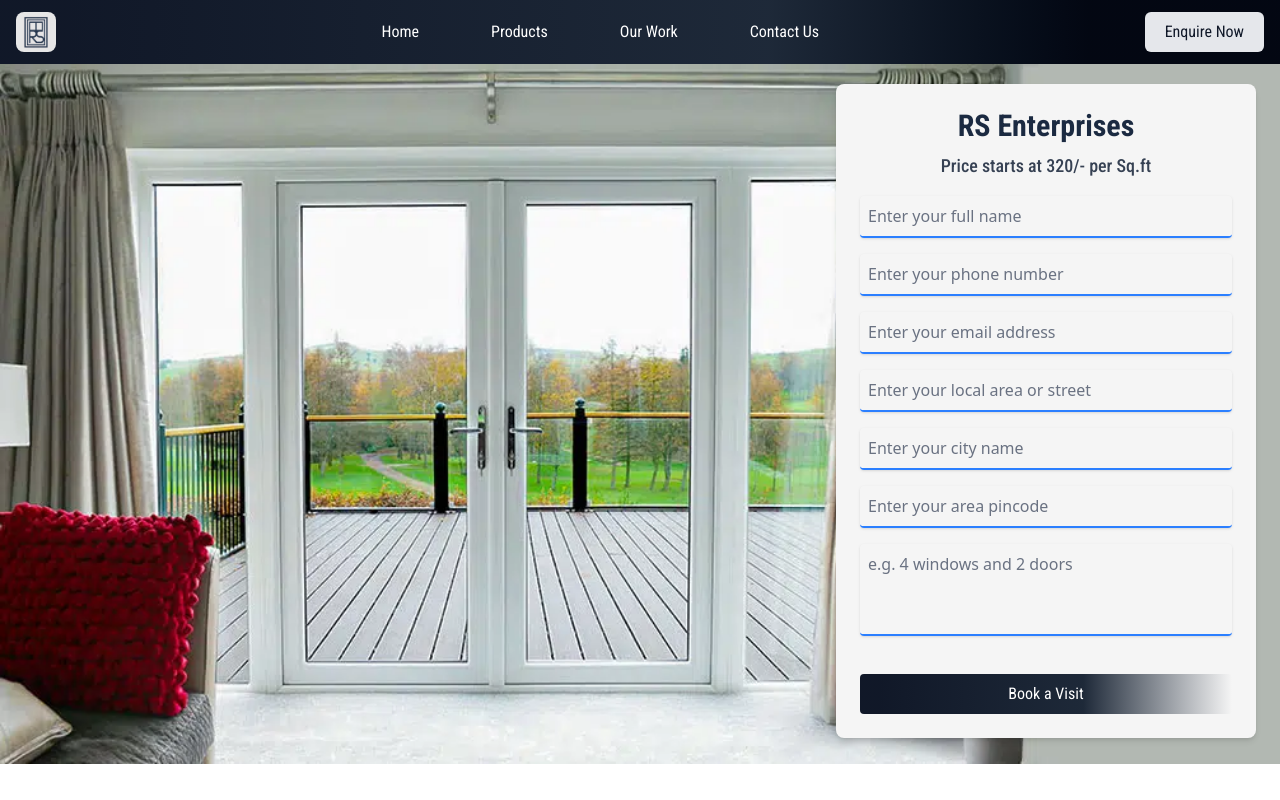
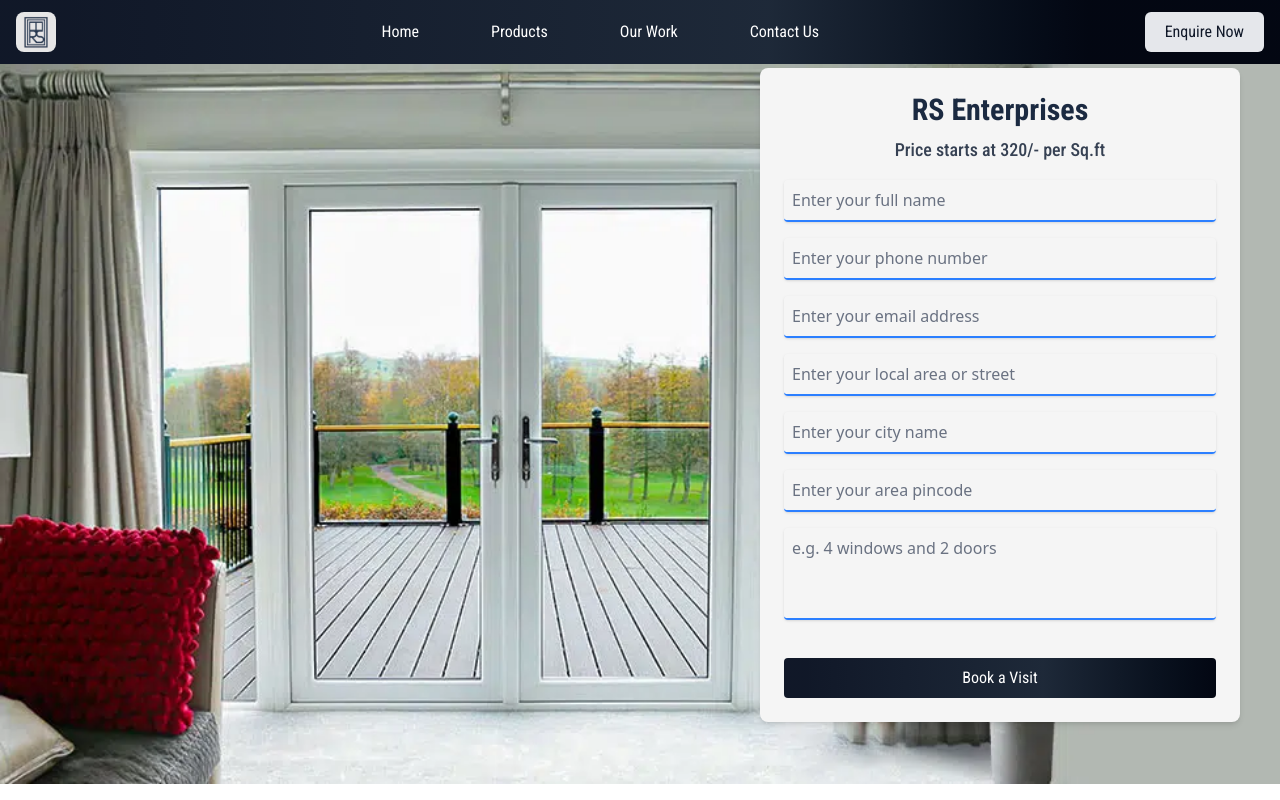
Before and after one commit to Team-Immature/upvc, a React (Vite) app in the folder frontend/: page / in a window 1280 px wide. Shown: the top 800 px of the page. Built offline with nearby package versions, Linux system fonts and the light colour scheme.

Commit message:
fixed the form and few bugs

```diff
--- a/frontend/src/Contact.jsx
+++ b/frontend/src/Contact.jsx
@@ -4,17 +4,16 @@
 import AddressDetailsLayout from "./components/AddressDetailsLayout";
 import Banner from "./components/Banner";
 import EnquiryForm from "./components/EnquiryForm";
-import ban from '../src/assets/banner.webp';
-const Contact = () =>{
-    return(
-        <div>
-            <NavBar />
-            <Banner banner={ban}/>
-            <EnquiryForm />
-            <AddressDetailsLayout />
-            <Footer />
-        </div>
-    )
-}
+import ban from "../src/assets/banner.webp";
+const Contact = () => {
+  return (
+    <div>
+      <NavBar />
+      <Banner banner={ban} />
+      <AddressDetailsLayout />
+      <Footer />
+    </div>
+  );
+};
 
 export default Contact;
--- a/frontend/src/Home.jsx
+++ b/frontend/src/Home.jsx
@@ -1,4 +1,3 @@
-
 import Test from "./components/Test";
 import NavBar from "./components/NavBar/NavBar";
 import ProductSection from "./components/Carousel/ProductSection";
@@ -6,20 +5,14 @@
 import Banner from "./components/Banner";
 import Footer from "./components/Footer/Footer";
 import EnquiryForm from "./components/EnquiryForm";
-import ban from '../src/assets/banner.webp';
-
-
+import ban from "../src/assets/banner.webp";
 
 function Home() {
-
   return (
     <>
       <div className='app'>
         <NavBar />
-        <div className="relative">
-          <Banner banner={ban} />
-          <EnquiryForm />
-        </div>
+        <Banner banner={ban} />
         <div className=' w-full md:h-[100px] h-[50px]'> </div>
         <ProductSection />
         <Footer />
--- a/frontend/src/components/Banner.jsx
+++ b/frontend/src/components/Banner.jsx
@@ -1,15 +1,15 @@
 import React from "react";
-
+import EnquiryForm from "./EnquiryForm";
 
 const Banner = (props) => {
   return (
     <div className=''>
-      <div className='relative w-full aspect-[16/9] max-h-[700px] overflow-hidden bg-[#b2b8b2] mb-20'>
+      <div className='relative w-full aspect-[16/9] max-h-[750px]  bg-[#b2b8b2] mb-20'>
         <img
           src={props.banner}
           className='absolute inset-0 w-full h-full object-cover object-left'
         />
-
+        <EnquiryForm tcss='absolute top-1  right-10 z-20' />
       </div>
     </div>
   );
--- a/frontend/src/components/EnquiryForm.jsx
+++ b/frontend/src/components/EnquiryForm.jsx
@@ -1,104 +1,122 @@
 // Make sure to run: npm install @formspree/react
-import React from 'react';
-import { useForm, ValidationError } from '@formspree/react';
+import React from "react";
+import { useForm, ValidationError } from "@formspree/react";
 
-const EnquiryForm = () => {
+const EnquiryForm = (props) => {
   const [state, handleSubmit] = useForm("mldnbgeb");
 
   if (state.succeeded) {
     return (
-      <div className="bg-green-100 text-green-800 p-6 rounded-lg max-w-md mx-auto mt-10 text-center">
-        <h2 className="text-2xl font-bold mb-2">Thank you!</h2>
-        <p>Your enquiry was submitted successfully. We will contact you soon.</p>
+      <div
+        className={`bg-white text-black p-6 rounded-lg max-w-md mx-auto mt-10 text-center ${props.tcss}`}
+      >
+        <h2 className='text-2xl font-bold mb-2'>Thank you!</h2>
+        <p>
+          Your enquiry was submitted successfully. We will contact you soon.
+        </p>
       </div>
     );
   }
 
   return (
-    <div className="block relative md:absolute md:top-0 md:right-6 z-10 bg-[whitesmoke] p-6 rounded-lg shadow-md w-[420px] mx-auto mt-5">
-      <h1 className="text-center text-3xl font-bold text-[#1b2a41] mb-2">RS Enterprises</h1>
-      <h3 className="text-center text-lg font-medium text-gray-700 mb-4">Price starts at 320/- per Sq.ft</h3>
-      <form onSubmit={handleSubmit} className="flex flex-col gap-4">
+    <div
+      className={`hidden lg:flex flex-col  relative md:absolute  z-10 ${props.tcss} bg-[whitesmoke] p-6 rounded-lg shadow-md w-[480px] h-[auto] mx-auto `}
+    >
+      <h1 className='text-center text-3xl font-bold text-[#1b2a41] mb-2'>
+        RS Enterprises
+      </h1>
+      <h3 className='text-center text-lg font-medium text-gray-700 mb-4'>
+        Price starts at 320/- per Sq.ft
+      </h3>
+      <form onSubmit={handleSubmit} className='flex flex-col gap-4'>
         <div>
           <input
-            id="name"
-            type="text"
-            name="name"
-            placeholder="Enter your full name"
+            id='name'
+            type='text'
+            name='name'
+            placeholder='Enter your full name'
             required
-            className="bg-transparent outline-none border-0 border-b-2 border-blue-500 rounded-sm px-2 py-2 placeholder-gray-500 w-full shadow-sm"
+            className='bg-transparent outline-none border-0 border-b-2 border-blue-500 rounded-sm px-2 py-2 placeholder-gray-500 w-full shadow-sm'
           />
-          <ValidationError prefix="Name" field="name" errors={state.errors} />
+          <ValidationError prefix='Name' field='name' errors={state.errors} />
         </div>
         <div>
           <input
-            id="phone"
-            type="text"
-            name="phone"
-            placeholder="Enter your phone number"
+            id='phone'
+            type='text'
+            name='phone'
+            placeholder='Enter your phone number'
             required
-            className="bg-transparent outline-none border-0 border-b-2 border-blue-500 rounded-sm px-2 py-2 placeholder-gray-500 w-full shadow-sm"
+            className='bg-transparent outline-none border-0 border-b-2 border-blue-500 rounded-sm px-2 py-2 placeholder-gray-500 w-full shadow-sm'
           />
-          <ValidationError prefix="Phone" field="phone" errors={state.errors} />
+          <ValidationError prefix='Phone' field='phone' errors={state.errors} />
         </div>
         <div>
           <input
-            id="email"
-            type="email"
-            name="email"
-            placeholder="Enter your email address"
+            id='email'
+            type='email'
+            name='email'
+            placeholder='Enter your email address'
             required
-            className="bg-transparent outline-none border-0 border-b-2 border-blue-500 rounded-sm px-2 py-2 placeholder-gray-500 w-full shadow-sm"
+            className='bg-transparent outline-none border-0 border-b-2 border-blue-500 rounded-sm px-2 py-2 placeholder-gray-500 w-full shadow-sm'
           />
-          <ValidationError prefix="Email" field="email" errors={state.errors} />
+          <ValidationError prefix='Email' field='email' errors={state.errors} />
         </div>
         <div>
           <input
-            id="area"
-            type="text"
-            name="area"
-            placeholder="Enter your local area or street"
+            id='area'
+            type='text'
+            name='area'
+            placeholder='Enter your local area or street'
             required
-            className="bg-transparent outline-none border-0 border-b-2 border-blue-500 rounded-sm px-2 py-2 placeholder-gray-500 w-full shadow-sm"
+            className='bg-transparent outline-none border-0 border-b-2 border-blue-500 rounded-sm px-2 py-2 placeholder-gray-500 w-full shadow-sm'
           />
-          <ValidationError prefix="Area" field="area" errors={state.errors} />
+          <ValidationError prefix='Area' field='area' errors={state.errors} />
         </div>
         <div>
           <input
-            id="city"
-            type="text"
-            name="city"
-            placeholder="Enter your city name"
+            id='city'
+            type='text'
+            name='city'
+            placeholder='Enter your city name'
             required
-            className="bg-transparent outline-none border-0 border-b-2 border-blue-500 rounded-sm px-2 py-2 placeholder-gray-500 w-full shadow-sm"
+            className='bg-transparent outline-none border-0 border-b-2 border-blue-500 rounded-sm px-2 py-2 placeholder-gray-500 w-full shadow-sm'
           />
-          <ValidationError prefix="City" field="city" errors={state.errors} />
+          <ValidationError prefix='City' field='city' errors={state.errors} />
         </div>
         <div>
           <input
-            id="pincode"
-            type="text"
-            name="pincode"
-            placeholder="Enter your area pincode"
+            id='pincode'
+            type='text'
+            name='pincode'
+            placeholder='Enter your area pincode'
             required
-            className="bg-transparent outline-none border-0 border-b-2 border-blue-500 rounded-sm px-2 py-2 placeholder-gray-500 w-full shadow-sm"
+            className='bg-transparent outline-none border-0 border-b-2 border-blue-500 rounded-sm px-2 py-2 placeholder-gray-500 w-full shadow-sm'
           />
-          <ValidationError prefix="Pincode" field="pincode" errors={state.errors} />
+          <ValidationError
+            prefix='Pincode'
+            field='pincode'
+            errors={state.errors}
+          />
         </div>
         <div>
           <textarea
-            id="requirements"
-            name="requirements"
-            placeholder="e.g. 4 windows and 2 doors"
+            id='requirements'
+            name='requirements'
+            placeholder='e.g. 4 windows and 2 doors'
             required
-            className="bg-transparent outline-none border-0 border-b-2 border-blue-500 rounded-sm px-2 py-2 placeholder-gray-500 w-full h-23 resize-none shadow-sm"
+            className='bg-transparent outline-none border-0 border-b-2 border-blue-500 rounded-sm px-2 py-2 placeholder-gray-500 w-full h-23 resize-none shadow-sm'
           ></textarea>
-          <ValidationError prefix="Requirements" field="requirements" errors={state.errors} />
+          <ValidationError
+            prefix='Requirements'
+            field='requirements'
+            errors={state.errors}
+          />
         </div>
         <button
-          type="submit"
+          type='submit'
           disabled={state.submitting}
-          className="mt-4 bg-gradient-to-r from-gray-900 from-5% via-gray-800 via-60% to-gray-950 to-85% text-white py-2 rounded hover:bg-blue-700 transition"
+          className='mt-4 bg-gradient-to-r from-gray-900 from-5% via-gray-800 via-60% to-gray-950 *:to-85% text-white py-2 rounded hover:bg-blue-700 transition'
         >
           {state.submitting ? "Submitting..." : "Book a Visit"}
         </button>
```
